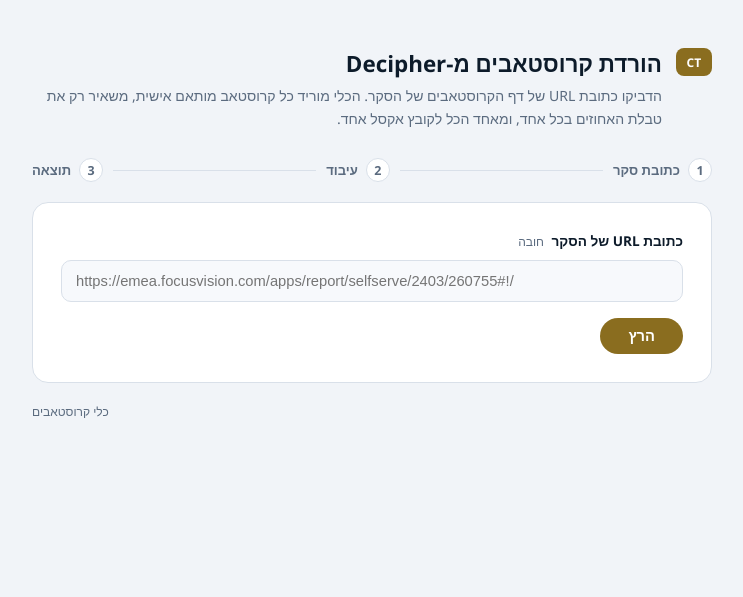
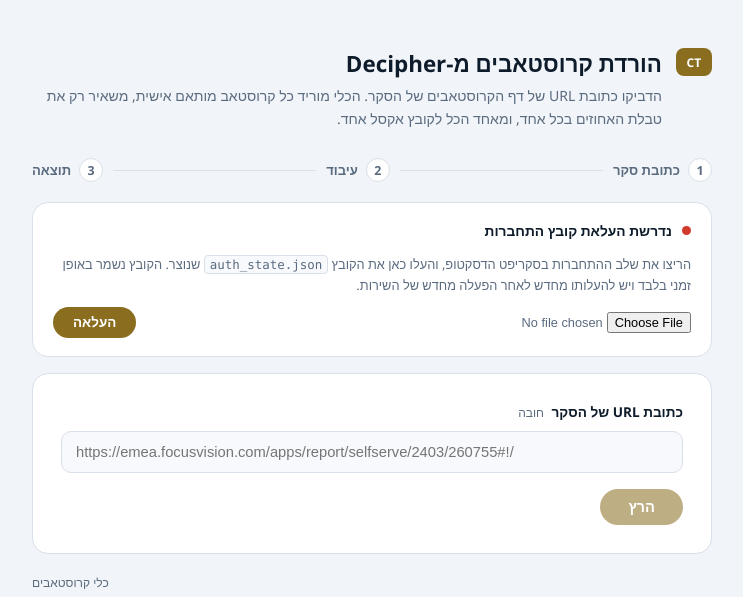
Before and after one commit to itayole/crosstabs-portal, a Flask app: page / in a window 1280 px wide. Shown: the top 597 px of the page, without its empty margins (268-1011 px from the left). Run offline with Flask 3, Linux system fonts and the light colour scheme.

Commit message:
Drop the volume: temp job dirs + session upload in the UI
Brings this app in line with the other portal apps (dna-charts, spss-claude,
pdf-editor), which declare no volumes and keep nothing between runs.

Job output was being written to a per-survey folder on a mounted volume, which
caused two problems. Nothing ever deleted it, so the NAS filled up over time;
and two people running the same survey shared one folder while combine_crosstabs
rewrites those .xlsx files in place, so concurrent runs silently corrupted each
other's output rather than failing. Each job now gets its own temp directory,
deleted with the job record at the 1h TTL. run_download grows a root= parameter
so the survey-named subfolder (which also names the combined workbook) is kept
while being confined to that directory.

The session file can't be temp in the same sense -- Decipher's 2FA means the
container can never produce it -- so it's now uploaded through the page instead
of being dropped onto a mount via File Station. Uploads are validated as
Playwright storage_state (cookies/origins present, 2MB cap) so a wrong file is
rejected at upload rather than failing mid-run, and written via os.replace so a
failed upload can't leave a half-written session. An expired session is
discarded automatically on LoginRequired, which reopens the upload prompt
instead of letting the next run fail identically. Run is disabled until a
session is loaded.

Trade-off, documented in the README: the session does not survive a restart,
including restarts caused by deploying unrelated portal apps.

The two LoginRequired messages are now Hebrew, matching the rest of the UI, and
no longer refer to a mount that no longer exists.

Co-Authored-By: Claude Opus 4.8 <noreply@anthropic.com>

```diff
--- a/app.py
+++ b/app.py
@@ -9,7 +9,10 @@ but headless-only: login can't be automated here (Decipher requires 2FA), so
 it relies on a pre-existing auth_state.json session file (see README.md).
 """
 
+import json
 import os
+import shutil
+import tempfile
 import threading
 import time
 import uuid
@@ -43,10 +46,17 @@ url_prefix = os.environ.get("URL_PREFIX", "").rstrip("/")
 if url_prefix:
     app.wsgi_app = PrefixMiddleware(app.wsgi_app, prefix=url_prefix)
 
-DOWNLOADS_ROOT = Path(os.environ.get("DOWNLOADS_DIR", Path(__file__).resolve().parent / "downloads"))
-DOWNLOADS_ROOT.mkdir(parents=True, exist_ok=True)
+# Job output is scratch, not data: the user downloads the workbook and that's the end of it.
+# So it lives in a temp dir inside the container with no volume behind it, the same way the
+# other portal apps (dna-charts, spss-claude, pdf-editor) hand back a file and keep nothing.
+# Each job gets its own subfolder -- two people running the same survey at once would
+# otherwise share one folder, and combine_crosstabs rewrites those .xlsx files in place.
+JOBS_ROOT = Path(os.environ.get("DOWNLOADS_DIR", Path(tempfile.gettempdir()) / "crosstabs-jobs"))
+JOBS_ROOT.mkdir(parents=True, exist_ok=True)
 
-JOB_TTL_SECONDS = 3600  # stop reporting a finished job's status after this long
+JOB_TTL_SECONDS = 3600  # after this, a job's status stops resolving and its files are deleted
+
+SESSION_MAX_BYTES = 2 * 1024 * 1024  # auth_state.json is a few KB; anything near this is wrong
 
 _jobs = {}
 _jobs_lock = threading.Lock()
@@ -54,11 +64,14 @@ _jobs_lock = threading.Lock()
 
 def _new_job():
     job_id = uuid.uuid4().hex
+    job_dir = JOBS_ROOT / job_id
+    job_dir.mkdir(parents=True, exist_ok=True)
     with _jobs_lock:
         _jobs[job_id] = {
             "status": "running",       # running | done | error
             "log": [],
             "created_at": time.time(),
+            "job_dir": job_dir,
             "result_file": None,       # absolute path, once done
             "error": None,
         }
@@ -79,11 +92,18 @@ def _finish(job_id, result_file=None, error=None):
 
 
 def _run_job(job_id, survey_url):
+    with _jobs_lock:
+        job_dir = _jobs[job_id]["job_dir"]
     try:
-        output_dir = dl.run_download(survey_url, progress=lambda m: _log(job_id, m))
+        # root= keeps the survey-named folder (and so the combined workbook's filename)
+        # while confining it to this job's own directory.
+        output_dir = dl.run_download(survey_url, root=job_dir, progress=lambda m: _log(job_id, m))
         combined_path = combine.run_combine(output_dir, progress=lambda m: _log(job_id, m))
         _finish(job_id, result_file=combined_path)
     except dl.LoginRequired as exc:
+        # The stored session is expired (or absent), so it's dead weight -- drop it and the
+        # page will show the upload prompt again instead of letting the next run fail too.
+        dl.AUTH_FILE.unlink(missing_ok=True)
         _log(job_id, str(exc))
         _finish(job_id, error=str(exc))
     except Exception as exc:
@@ -95,13 +115,64 @@ def _prune_old_jobs():
     cutoff = time.time() - JOB_TTL_SECONDS
     with _jobs_lock:
         stale = [jid for jid, j in _jobs.items() if j["created_at"] < cutoff]
+        dirs = [_jobs[jid]["job_dir"] for jid in stale]
         for jid in stale:
             del _jobs[jid]
+    # Outside the lock: rmtree can be slow and nothing else references these paths now.
+    for job_dir in dirs:
+        shutil.rmtree(job_dir, ignore_errors=True)
+
+
+def _session_present():
+    return dl.AUTH_FILE.exists()
 
 
 @app.route("/")
 def index():
     return render_template("index.html")
+
+
+@app.route("/api/session", methods=["GET"])
+def api_session_status():
+    return jsonify({"present": _session_present()})
+
+
+@app.route("/api/session", methods=["POST"])
+def api_session_upload():
+    """Accept an auth_state.json produced by the desktop login step.
+
+    The session file can't be baked into the image (it's a live cookie, and it expires) and
+    there's no volume to drop it into, so it's uploaded here and kept in the container's temp
+    dir -- meaning it has to be re-uploaded after a restart. Decipher's 2FA is why the
+    container can't just log in itself. See README.md.
+    """
+    uploaded = request.files.get("session_file")
+    if uploaded is None or not uploaded.filename:
+        return jsonify({"error": "לא נבחר קובץ."}), 400
+
+    raw = uploaded.read(SESSION_MAX_BYTES + 1)
+    if len(raw) > SESSION_MAX_BYTES:
+        return jsonify({"error": "הקובץ גדול מדי — auth_state.json אמור להיות כמה קילובייטים."}), 400
+
+    try:
+        parsed = json.loads(raw)
+    except (UnicodeDecodeError, json.JSONDecodeError):
+        return jsonify({"error": "הקובץ אינו JSON תקין — ודאו שזה auth_state.json."}), 400
+
+    # Playwright's storage_state always has these two keys. Checking them catches the
+    # common mistake of uploading some other .json before it fails mid-run instead.
+    if not isinstance(parsed, dict) or "cookies" not in parsed or "origins" not in parsed:
+        return jsonify({
+            "error": "הקובץ אינו נראה כמו auth_state.json (חסרים cookies/origins)."
+        }), 400
+
+    dl.AUTH_FILE.parent.mkdir(parents=True, exist_ok=True)
+    # Write-then-replace so a failed upload can't leave a half-written session behind.
+    temp_path = dl.AUTH_FILE.with_suffix(".tmp")
+    temp_path.write_bytes(raw)
+    os.replace(temp_path, dl.AUTH_FILE)
+
+    return jsonify({"present": True})
 
 
 @app.route("/api/run", methods=["POST"])
--- a/docker-compose.yml
+++ b/docker-compose.yml
@@ -8,5 +8,5 @@ services:
     restart: unless-stopped
     ports:
       - "5000:5000"     # direct access; the portal gateway reaches it over the docker network
-    volumes:
-      - ./data:/data    # holds auth_state.json (session) and downloads/ (persisted output)
+    # No volumes: auth_state.json is uploaded through the web UI and job output is scratch,
+    # so both live in the container's temp dir and are re-created as needed.
--- a/static/style.css
+++ b/static/style.css
@@ -294,3 +294,85 @@ button[type="submit"]:disabled { opacity: 0.55; cursor: default; }
   font-size: 0.75rem;
   direction: ltr;
 }
+
+/* session panel -- Decipher login state (see templates/index.html) */
+.session-card {
+  margin-bottom: 16px;
+  padding: 18px 20px;
+}
+
+.session-row {
+  display: flex;
+  align-items: center;
+  gap: 10px;
+}
+
+.session-dot {
+  width: 9px;
+  height: 9px;
+  border-radius: 50%;
+  background: var(--border);
+  flex-shrink: 0;
+}
+.session-dot.ok { background: var(--ok); }
+.session-dot.missing { background: var(--error); }
+
+.session-text {
+  font-size: 0.86rem;
+  font-weight: 600;
+}
+
+.session-row .link-button { margin: 0 auto 0 0; }
+
+.session-upload { margin-top: 14px; }
+.session-upload.hidden { display: none; }
+
+.session-help {
+  margin: 0 0 12px;
+  color: var(--subtitle);
+  font-size: 0.8rem;
+  line-height: 1.6;
+}
+
+.session-help code {
+  font-family: ui-monospace, Consolas, monospace;
+  font-size: 0.78rem;
+  padding: 1px 5px;
+  border-radius: 4px;
+  background: var(--zone-bg);
+  border: 1px solid var(--border);
+}
+
+.session-actions {
+  display: flex;
+  align-items: center;
+  gap: 10px;
+  flex-wrap: wrap;
+}
+
+.session-actions input[type="file"] {
+  flex: 1;
+  min-width: 200px;
+  font-size: 0.8rem;
+  color: var(--subtitle);
+}
+
+.session-actions button {
+  padding: 8px 20px;
+  border: none;
+  border-radius: 999px;
+  background: var(--accent);
+  color: var(--accent-text);
+  font-size: 0.84rem;
+  font-weight: 600;
+  cursor: pointer;
+}
+.session-actions button:disabled { opacity: 0.55; cursor: default; }
+
+.session-error {
+  display: block;
+  margin-top: 10px;
+  color: var(--error);
+  font-size: 0.8rem;
+}
+.session-error.hidden { display: none; }
--- a/templates/index.html
+++ b/templates/index.html
@@ -26,6 +26,29 @@
       <li class="connector"></li>
       <li class="step" data-step="3"><span class="dot">3</span><span class="label">תוצאה</span></li>
     </ol>
+
+    <!-- Session panel. Decipher requires 2FA so the container can never log in itself; it
+         relies on an auth_state.json from the desktop login step, uploaded here. It lives in
+         the container's temp dir, so it has to be re-uploaded after a restart. -->
+    <section class="card session-card" id="session-card">
+      <div class="session-row">
+        <span id="session-dot" class="session-dot"></span>
+        <span id="session-text" class="session-text">בודק חיבור...</span>
+        <button type="button" id="session-toggle" class="link-button hidden">החלפת קובץ</button>
+      </div>
+
+      <div id="session-upload" class="session-upload hidden">
+        <p class="session-help">
+          הריצו את שלב ההתחברות בסקריפט הדסקטופ, והעלו כאן את הקובץ <code dir="ltr">auth_state.json</code> שנוצר.
+          הקובץ נשמר באופן זמני בלבד ויש להעלותו מחדש לאחר הפעלה מחדש של השירות.
+        </p>
+        <div class="session-actions">
+          <input type="file" id="session-file" accept=".json,application/json">
+          <button type="button" id="session-submit">העלאה</button>
+        </div>
+        <span id="session-error" class="session-error hidden"></span>
+      </div>
+    </section>
 
     <section class="card">
       <form id="run-form">
@@ -70,9 +93,74 @@
     const downloadLink = document.getElementById('download-link');
     const steps = document.querySelectorAll('.step');
 
+    const sessionDot = document.getElementById('session-dot');
+    const sessionText = document.getElementById('session-text');
+    const sessionToggle = document.getElementById('session-toggle');
+    const sessionUpload = document.getElementById('session-upload');
+    const sessionFile = document.getElementById('session-file');
+    const sessionSubmit = document.getElementById('session-submit');
+    const sessionError = document.getElementById('session-error');
+
     let pollTimer = null;
     let shownLines = 0;
     let logVisible = false;
+    let sessionPresent = false;
+
+    function renderSession(present) {
+      sessionPresent = present;
+      sessionDot.className = 'session-dot ' + (present ? 'ok' : 'missing');
+      sessionText.textContent = present ? 'החיבור ל-Decipher פעיל' : 'נדרשת העלאת קובץ התחברות';
+      // With no session there's nothing to toggle -- the upload box is already open.
+      sessionToggle.classList.toggle('hidden', !present);
+      sessionUpload.classList.toggle('hidden', present);
+      runButton.disabled = !present;
+    }
+
+    async function loadSession() {
+      try {
+        const res = await fetch('api/session');
+        const data = await res.json();
+        renderSession(Boolean(data.present));
+      } catch (err) {
+        renderSession(false);
+      }
+    }
+
+    sessionToggle.addEventListener('click', () => {
+      sessionUpload.classList.toggle('hidden');
+    });
+
+    sessionSubmit.addEventListener('click', async () => {
+      const file = sessionFile.files[0];
+      sessionError.classList.add('hidden');
+
+      if (!file) {
+        sessionError.textContent = 'בחרו קובץ auth_state.json.';
+        sessionError.classList.remove('hidden');
+        return;
+      }
+
+      const body = new FormData();
+      body.append('session_file', file);
+      sessionSubmit.disabled = true;
+
+      try {
+        const res = await fetch('api/session', { method: 'POST', body });
+        const data = await res.json();
+        if (!res.ok) {
+          sessionError.textContent = data.error || 'ההעלאה נכשלה.';
+          sessionError.classList.remove('hidden');
+          return;
+        }
+        sessionFile.value = '';
+        renderSession(true);
+      } catch (err) {
+        sessionError.textContent = `ההעלאה נכשלה: ${err.message}`;
+        sessionError.classList.remove('hidden');
+      } finally {
+        sessionSubmit.disabled = false;
+      }
+    });
 
     function setStep(n) {
       steps.forEach(s => {
@@ -135,6 +223,9 @@
           statusLine.textContent = `נכשל: ${data.error || 'שגיאה לא ידועה'}`;
           statusLine.className = 'status-line error';
           setStep(1);
+          // An expired session is discarded server-side, so re-read the state: this
+          // reopens the upload box rather than letting the next run fail the same way.
+          loadSession();
         }
       } catch (err) {
         runButton.disabled = false;
@@ -177,6 +268,8 @@
         statusLine.className = 'status-line error';
       }
     });
+
+    loadSession();
   </script>
 </body>
 </html>
```
Also changed, not shown: download_crosstabs.py (+14 -9 lines), README.md, 1 other file.
